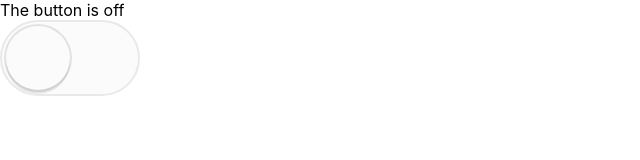
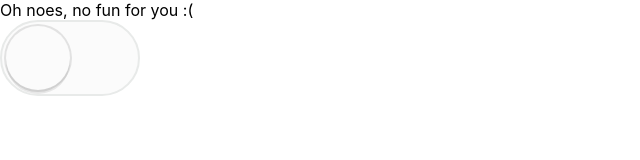
Before and after one commit to IAmMichellis/wayfinding-react-workshop, a React (Create React App) app: page / in a window 1280 px wide. Shown: the top 160 px of the page, without its empty margins (0-640 px from the left). Built offline with nearby package versions, Linux system fonts and the light colour scheme.

Commit message:
final flexible toggle

```diff
--- a/src/Components/Exercise-final.jsx
+++ b/src/Components/Exercise-final.jsx
@@ -38,8 +38,8 @@ function Exercise() {
   return (
     <div>
       <Toggle>
-        <ToggleOn>The button is on</ToggleOn>
-        <ToggleOff>The button is off</ToggleOff>
+        <ToggleOn>We have power!</ToggleOn>
+        <ToggleOff>Oh noes, no fun for you :(</ToggleOff>
         <div>
           <ToggleButton />
         </div>
--- a/src/Components/Exercise.jsx
+++ b/src/Components/Exercise.jsx
@@ -1,5 +1,29 @@
 import React from "react";
-import { Switch } from "../switch";
+import { Switch } from "./Extras/switch";
+
+// Flavor text:
+//
+// <Toggle> isn't doing anything... but conceptually, we know we want it,
+// the same way we conceptually wrap <li> in <ul>.
+//
+// TODO:
+// 1. Toggle is a higher level component that is managing state for children
+// in unknown locations... which React hook have we used for this before?
+// Set that up: make Toggle a component that manages on and setOn using useState,
+// and make a helper function that lets its children access that via useToggle
+// HINT: I think you can figure this out, but there's a spoiler at the bottom of the file :)
+//
+// 2. Stop managing on on state in <Exercise>, and stop accepting it as a prop in
+// the three Toggle children components. Make them use useToggle to get what they need.
+//
+// That's it :)
+//
+// See the bottom of the file for a bit more flavor text.
+
+function Toggle(props) {
+  // This isn't really doing anything yet...
+  return <div {...props} />;
+}
 
 function ToggleOn({ on, children }) {
   // const { on } = useToggle();
@@ -18,19 +42,111 @@ function ToggleButton({ on, toggle, ...props }) {
 
 function Exercise() {
   const [on, setOn] = React.useState(false);
-  const toggle = () => setOn(!on);
 
   return (
     <div>
-      {/* <Toggle> */}
-      <ToggleOn on={on}>The button is on</ToggleOn>
-      <ToggleOff on={on}>The button is off</ToggleOff>
-      <div>
-        <ToggleButton on={on} toggle={toggle} />
-      </div>
-      {/* </Toggle> */}
+      <Toggle>
+        <ToggleOn on={on}>We have power!</ToggleOn>
+        <ToggleOff on={on}>Oh noes, no fun for you :(</ToggleOff>
+        <div>
+          <ToggleButton on={on} toggle={() => setOn(!on)} />
+        </div>
+      </Toggle>
     </div>
   );
 }
 
 export { Exercise };
+
+// Spoilers below
+//
+//
+//
+//
+//
+//
+//
+//
+//
+//
+//
+//
+//
+//
+//
+//
+//
+//
+//
+//
+//
+//
+//
+//
+//
+//
+//
+//
+//
+//
+//
+//
+//
+//
+//
+//
+//
+//
+//
+//
+//
+//
+// 1. Toggle is going to be a ToggleContext.Provider
+//
+//
+//
+//
+//
+//
+//
+//
+//
+//
+//
+//
+//
+//
+//
+//
+//
+//
+// Are you finished? Keep scrolling for more flavor text.
+//
+//
+//
+//
+//
+//
+//
+//
+//
+//
+//
+//
+//
+//
+//
+//
+//
+//
+//
+//
+//
+//
+// You might ask: how is this different from a global context provider like UserAuthContext?
+// It's because this is meant to be used on a much smaller component: you could use this to implement a small
+// tabbing component, or a toggle like we've done here.
+// It's also very compelling in external libraries:
+// an external library for something like a modal dialog wouldn't make you manage details of its child components,
+// but neither would it presume to know exactly what buttons you want, and where to put them:
+// it would give you child components for that.
```
Also changed, not shown: src/App.js (+43 -10 lines).
